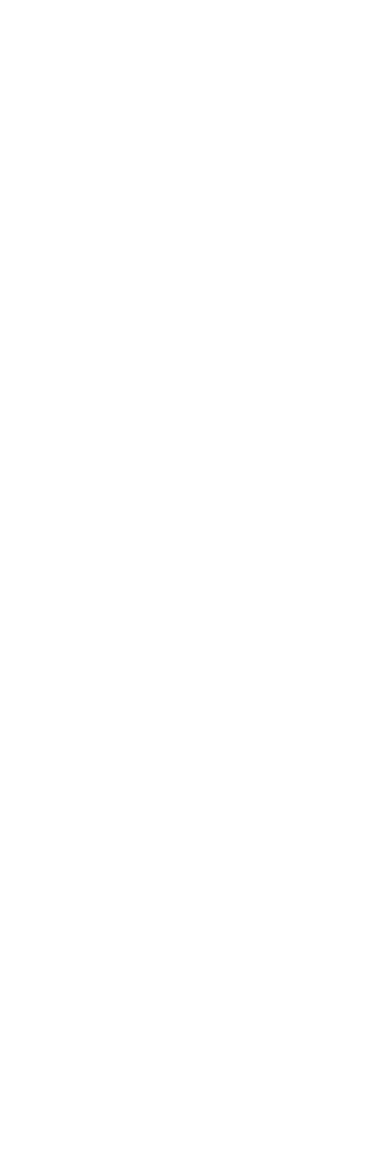
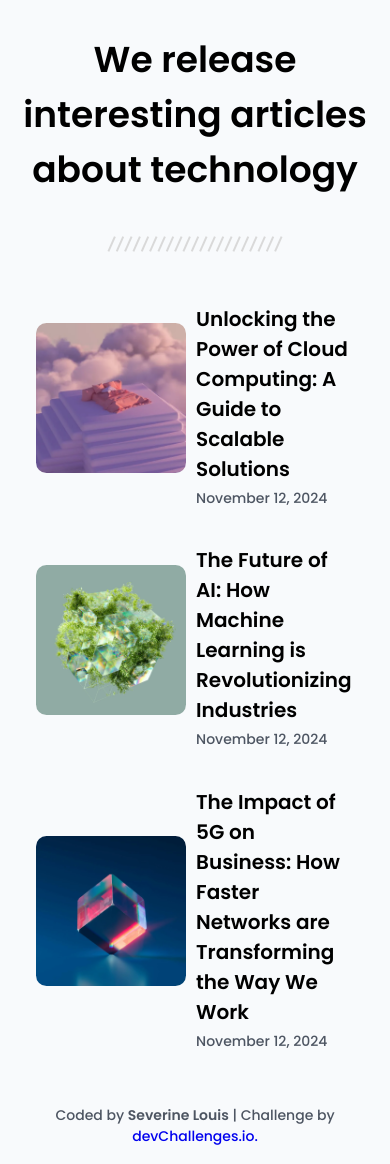
Before and after one commit to Slouis07/simple-article-listing, a plain HTML site: page index.html in a window 390 px wide. Before the commit the page ends 844 px from the top, so only its background shows below. Drawn offline with Linux system fonts and the light colour scheme.

Commit message:
responsive article listing page features

```diff
--- a/index.html
+++ b/index.html
@@ -1,11 +1,94 @@
 <!DOCTYPE html>
 <html lang="en">
-<head>
-    <meta charset="UTF-8">
-    <meta name="viewport" content="width=device-width, initial-scale=1.0">
-    <title>Document</title>
-</head>
-<body>
+  <head>
+    <meta charset="UTF-8" />
+    <meta name="viewport" content="width=device-width, initial-scale=1.0" />
+    <title>Simple Article Listing</title>
+    <link rel="stylesheet" href="styles.css" />
+    <link rel="icon" type="image/png" href="assets/favicon.ico" />
+    <link rel="preconnect" href="https://fonts.googleapis.com" />
+    <link rel="preconnect" href="https://fonts.gstatic.com" crossorigin />
+    <link
+      href="https://fonts.googleapis.com/css2?family=Poppins:wght@500;600&display=swap"
+      rel="stylesheet"
+    />
+  </head>
+  <body>
+    <header>
+      <h1>
+        We release interesting articles about<span class="break-tech">
+          technology</span
+        >
+      </h1>
+    </header>
+    <div class="separator-img-container">
+      <img src="assets/Seperator.svg" alt="separator icon" />
+    </div>
 
-</body>
+    <main>
+      <article class="article-images-container">
+        <img
+          class="article-images"
+          src="assets/photo_1.png"
+          srcset="assets/photo_1@2x.png 2x"
+          alt="Cloud Computing Image"
+        />
+        <div class="article-content">
+          <h2 class="article-text">
+            Unlocking the Power of Cloud Computing: A Guide to Scalable
+            Solutions
+          </h2>
+          <div class="article-date">
+            <time datetime="2024-11-12">November 12, 2024</time>
+          </div>
+        </div>
+      </article>
+
+      <article class="article-images-container">
+        <img
+          class="article-images"
+          src="assets/photo_3.png"
+          srcset="assets/photo_3@2x.png 2x"
+          alt="Machine Learning Image"
+        />
+        <div class="article-content">
+          <h2 class="article-text">
+            The Future of AI: How Machine Learning is Revolutionizing Industries
+          </h2>
+          <div class="article-date">
+            <time datetime="2024-11-12">November 12, 2024</time>
+          </div>
+        </div>
+      </article>
+
+      <article class="article-images-container">
+        <img
+          class="article-images"
+          src="assets/photo_2.png"
+          srcset="assets/photo_2@2x.png 2x"
+          alt="5g Image"
+        />
+
+        <div class="article-content">
+          <h2 class="article-text">
+            The Impact of 5G on Business: How Faster Networks are Transforming
+            the Way We Work
+          </h2>
+          <div class="article-date">
+            <time datetime="2024-11-12">November 12, 2024</time>
+          </div>
+        </div>
+      </article>
+    </main>
+    <footer>
+      <p>
+        Coded by <strong>Severine Louis</strong> | Challenge by
+        <a
+          href="https://devchallenges.io/challenge/simple-article-listing"
+          target="_blank"
+          >devChallenges.io.</a
+        >
+      </p>
+    </footer>
+  </body>
 </html>
--- /dev/null
+++ b/styles.css
@@ -0,0 +1,103 @@
+body {
+  background: #f8fafc;
+  display: flex;
+  flex-direction: column;
+  min-height: 100vh; /*makes sure the body fills the screen so centering works, gives the body enough height to make vertical centering possible. */
+  justify-content: center; /*centers the content to the middle of the page (vertically) */
+}
+
+h1 {
+  color: #000000;
+  font-family: Poppins, "Arial", sans-serif;
+  font-weight: 600;
+  font-size: 2.25rem;
+  text-align: center;
+}
+
+.break-tech {
+  display: block; /*so 'technology' starts on new line */
+}
+
+.separator-img-container {
+  display: flex;
+  justify-content: center;
+  margin: 15px 0px;
+}
+
+.article-images-container {
+  display: flex;
+  border-radius: 5px;
+  align-items: center; /* Keeps images & text lined up at the same height in the middle */
+  gap: 20px; /*leaves space between the image and text.*/
+  max-width: 750px; /* limits the width allowing margin: auto; to calculate equal spacing on both sides and center it cleanly.*/
+  margin: 20px auto; /*adds vertical spacing(top/bottom) and center the container horizontally*/
+  transition: background-color 0.3s, box-shadow 0.3s, transform 0.3s,
+    padding 0.3s; /*transition for lift effect*/
+}
+
+.article-images-container:hover {
+  background-color: rgb(222, 166, 229);
+  padding: 10px; /* Adds space inside the container, keeping content from touching the edges, giving it expansion vibes on hover */
+  transform: scale(
+    1.025
+  ); /*102.5% of its original size, so it gets slightly bigger*/
+  box-shadow: 0 8px 24px rgba(243, 101, 6, 0.4); /*adds a glowy shadow to make it look 2d*/
+}
+
+.article-images {
+  border-radius: 7%;
+  width: 150px;
+}
+
+.article-text {
+  color: #000000;
+  font-family: Poppins, "Arial", sans-serif;
+  font-size: 1.25rem;
+  font-weight: 600;
+  margin-bottom: 4px; /* Small space below title */
+}
+
+.article-content {
+  display: flex;
+  flex-direction: column; /*makes the article text and article date go vertically instead of side by side row format*/
+  /*align-items: flex-start is the default so the text positioning is already good*/
+}
+
+.article-date {
+  color: #4d5562;
+  font-family: Poppins, "Arial", sans-serif;
+  font-size: 0.875rem;
+  font-weight: 500;
+}
+
+footer {
+  font-family: Poppins, Courier, monospace;
+  text-align: center;
+  color: #4d5562;
+  font-weight: 500;
+  font-size: 0.875rem;
+  margin-top: 5%;
+}
+
+footer a {
+  text-decoration: none;
+}
+
+@media (max-width: 640px) {
+  .article-images-container {
+    gap: 10px;
+    max-width: 85%;
+  }
+}
+@media (max-width: 640px) {
+  .break-tech {
+    display: inline;
+  }
+}
+
+@media (max-width: 1024px) {
+  .article-images-container {
+    gap: 10px;
+    max-width: 85%;
+  }
+}
```
Also changed, not shown: assets/Seperator.svg (added), assets/favicon.ico (added), assets/photo_1.png (added), assets/photo_1@2x.png (added), assets/photo_2.png (added), assets/photo_2@2x.png (added), assets/photo_3.png (added), assets/photo_3@2x.png (added).
